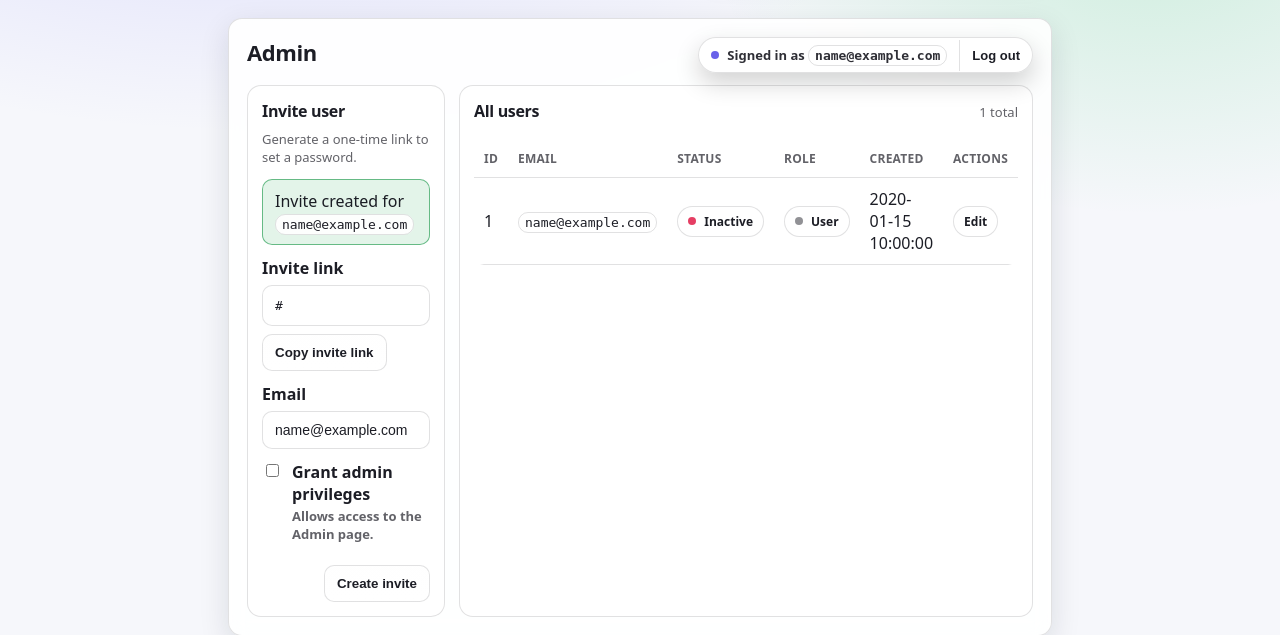
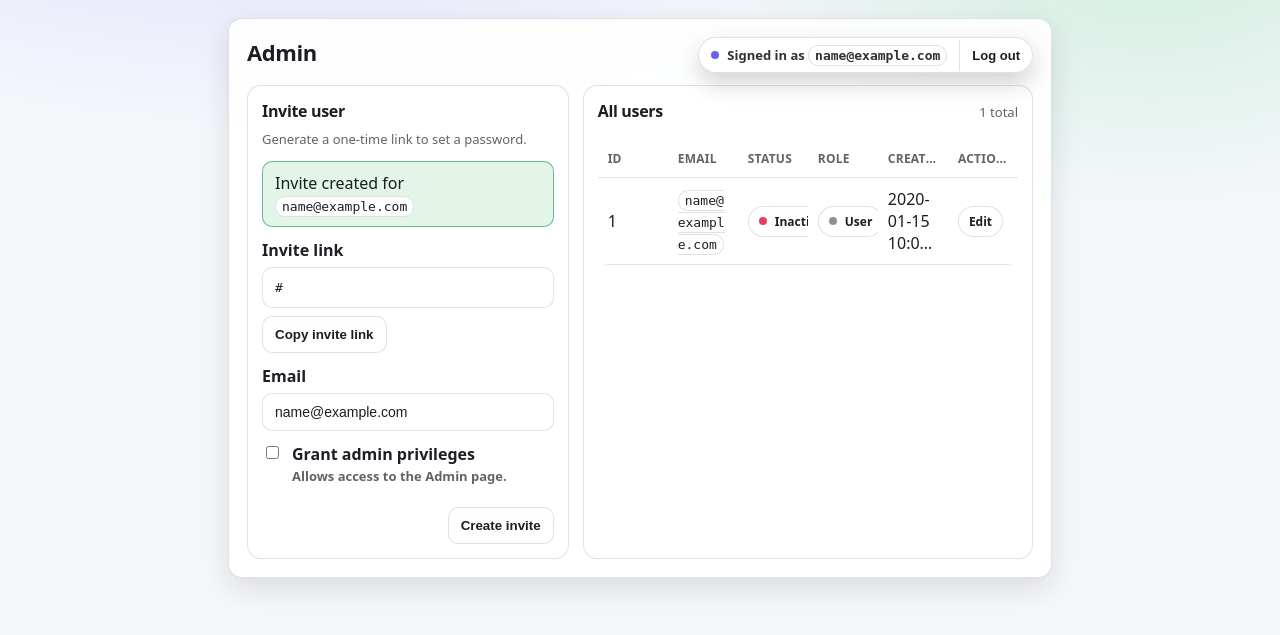
Before and after one commit to eddiethedean/jwt-user-management, a FastAPI app: template user_management_api/app/web/templates/admin.html in a window 1280 px wide. Shown: the part 144-779 px from the top of the page. Run offline with FastAPI, Linux system fonts and the light colour scheme; the template is opened without the code that fills it: most values are stand-ins (such as "Sample title", 1, 10 or a date in 2020); parts of the project's set-up code (start-up, migrations or seed data) failed here and were passed over.

Commit message:
Harden Workbench redirects and table layout
Use fastapi_workbench external redirects where needed, prevent long emails from stretching tables, and add password reset email send logging.

```diff
--- a/user_management_api/app/routes/invites.py
+++ b/user_management_api/app/routes/invites.py
@@ -209,7 +209,6 @@ async def accept_invite_form(
         request,
         "/login",
         status_code=303,
-        public_base_url=settings.public_base_url,
     )
 
 
--- a/user_management_api/app/web/templates/admin.html
+++ b/user_management_api/app/web/templates/admin.html
@@ -201,7 +201,7 @@
           <span class="muted">{{ users|length }} total</span>
         </div>
 
-        <table style="margin-top: 10px;">
+        <table class="dataTable" style="margin-top: 10px;">
           <thead>
             <tr>
               <th>ID</th>
--- a/user_management_api/app/web/templates/base.html
+++ b/user_management_api/app/web/templates/base.html
@@ -265,6 +265,22 @@
       th, td { padding: 10px 10px; border-bottom: 1px solid var(--border); text-align: left; }
       thead th { font-size: 12px; color: var(--muted); font-weight: 750; letter-spacing: 0.02em; text-transform: uppercase; }
       tbody tr:hover { background: color-mix(in srgb, var(--panel-strong) 65%, transparent); }
+
+      /* Prevent long emails / tokens from stretching the page. */
+      .dataTable {
+        table-layout: fixed;
+        width: 100%;
+      }
+      .dataTable th,
+      .dataTable td {
+        overflow: hidden;
+        text-overflow: ellipsis;
+      }
+      .dataTable td code {
+        white-space: normal;
+        overflow-wrap: anywhere;
+        word-break: break-word;
+      }
     </style>
   </head>
   <body>
--- a/user_management_api/app/web/templates/users.html
+++ b/user_management_api/app/web/templates/users.html
@@ -76,7 +76,7 @@
         <span class="muted">{{ users|length }} total</span>
       </div>
 
-      <table style="margin-top: 10px;">
+      <table class="dataTable" style="margin-top: 10px;">
         <thead>
           <tr>
             <th>ID</th>
```
Also changed, not shown: user_management_api/app/routes/admin.py (+36 -8 lines), user_management_api/app/routes/auth.py (+6 -2 lines), user_management_api/app/routes/password_reset.py (+9 -1 lines), user_management_api/app/routes/users.py (+6 -2 lines).
